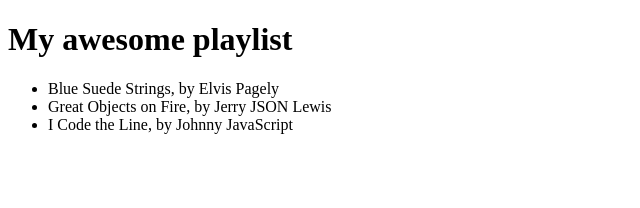
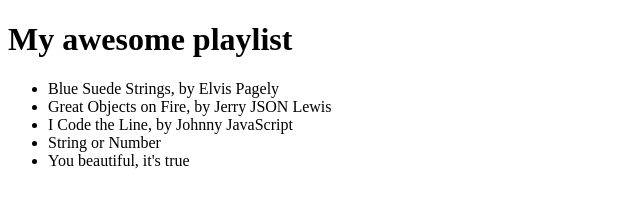
Before and after one commit to Ledol/git_first, a plain HTML site: page Project 1/index.html in a window 1280 px wide. Shown: the whole page, without its empty margins (0-640 px from the left). Drawn offline with Linux system fonts and the light colour scheme.

Commit message:
added songs to the js structure

```diff
--- a/Project 1/index.html
+++ b/Project 1/index.html
@@ -12,14 +12,20 @@
 		<li id="song_1"></li>
 		<li id="song_2"></li>
 		<li id="song_3"></li>
+		<li id="song_4"></li>
+		<li id="song_5"></li>
 	</ul>
 	<script>
 		let song1 = document.getElementById("song_1");
 		let song2 = document.getElementById("song_2");
 		let song3 = document.getElementById("song_3");
+		let song4 = document.getElementById("song_4");
+		let song5 = document.getElementById("song_5");
 		song1.innerHTML = "Blue Suede Strings, by Elvis Pagely";
 		song2.innerHTML = "Great Objects on Fire, by Jerry JSON Lewis";
 		song3.innerHTML = "I Code the Line, by Johnny JavaScript";
+		song4.innerHTML = "String or Number";
+		song5.innerHTML = "You beautiful, it's true";
 		console.log(typeof song1);
 	</script>
 </body>
```
